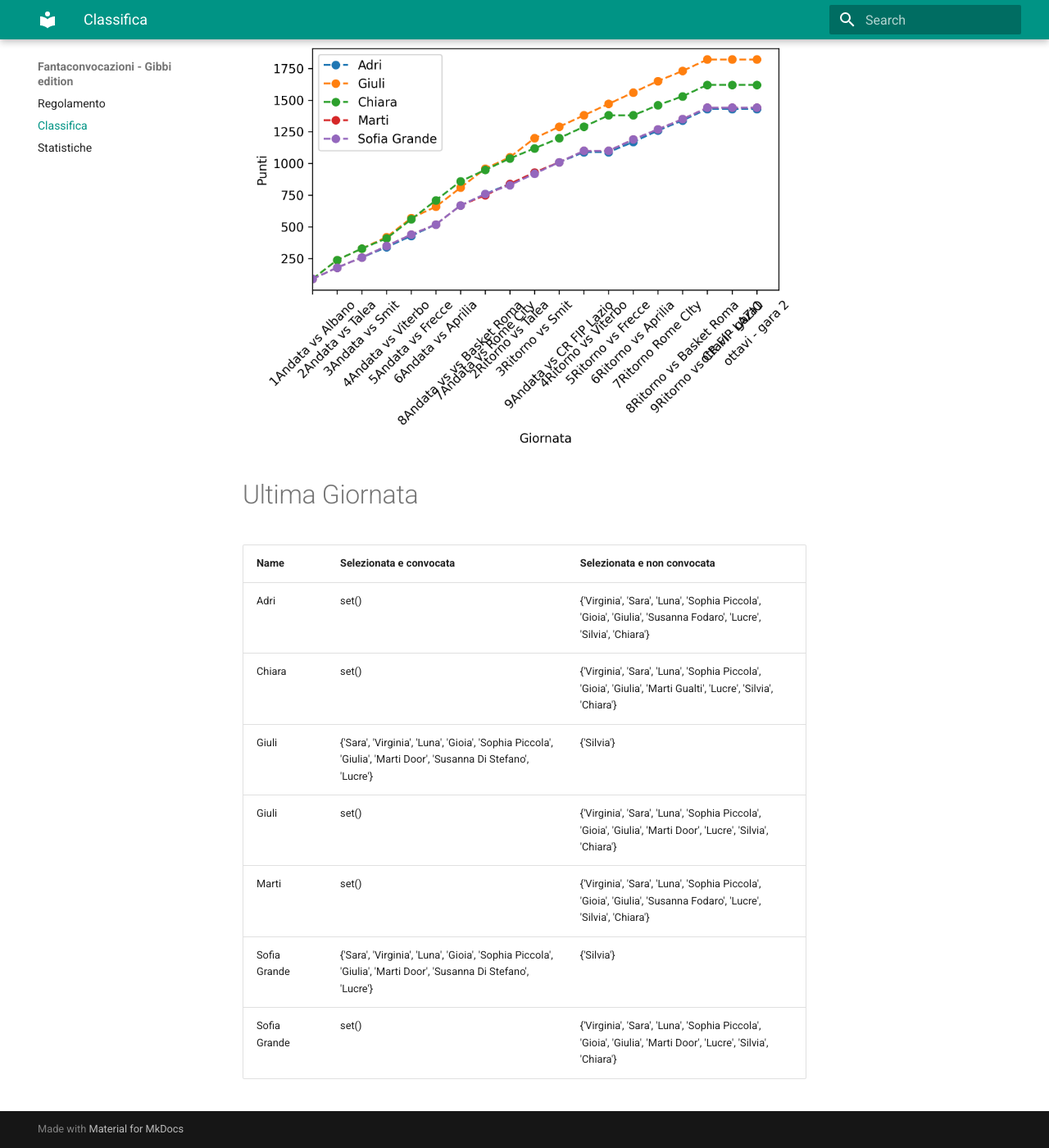
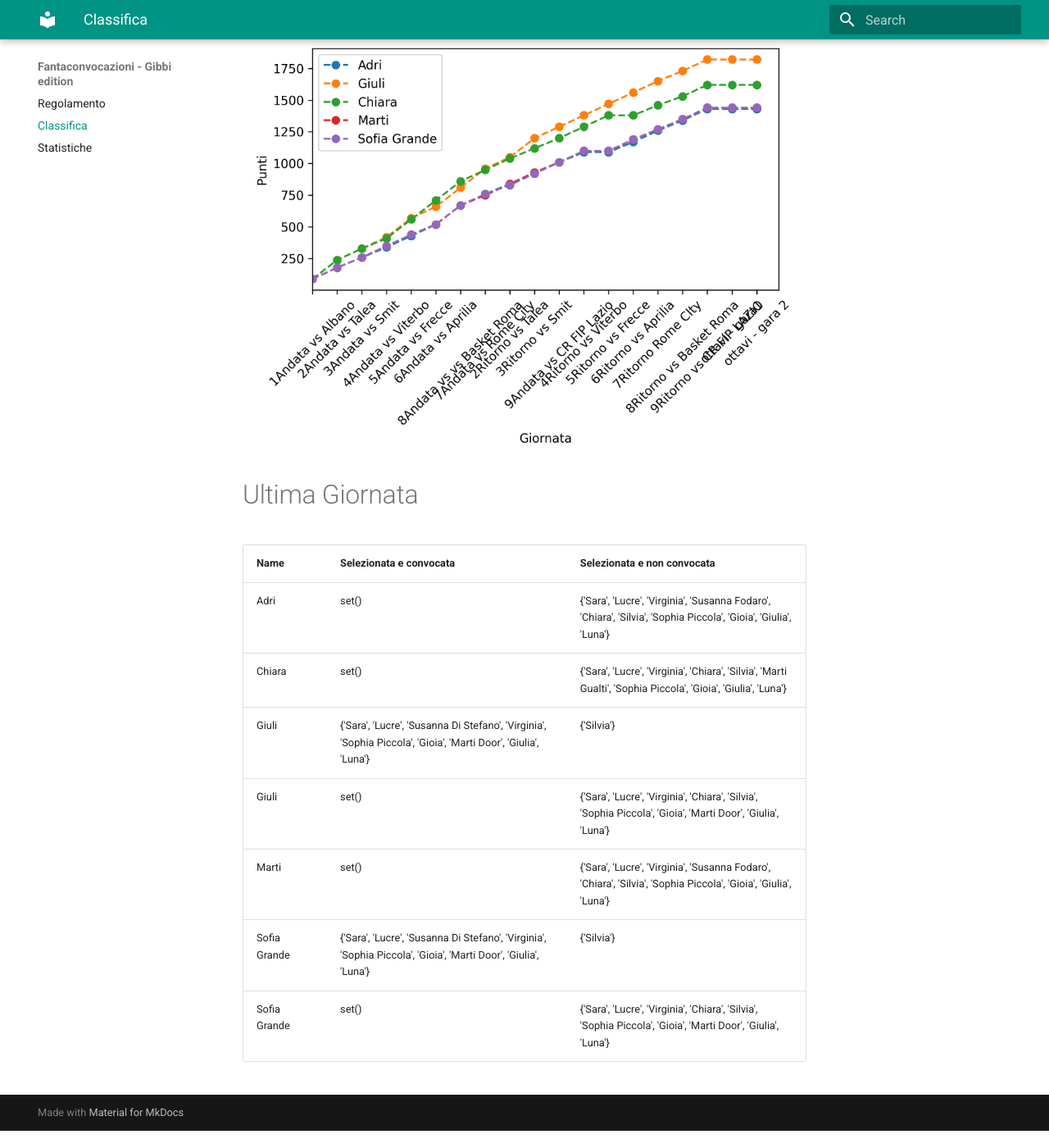
Before and after one commit to martinig94/fantagibbi, an MkDocs documentation site: the page built from docs/Classifica.md, in a window 1280 px wide and 1400 px high, scrolled down 565 px. Shown: the whole window at 82% size. Built offline with MkDocs 1.6.1 and Material for MkDocs 9.7.7, drawn with Linux system fonts in a browser that asks for light colours; after the commit the page ends 1944 px from its top, so only the background shows below that.

Commit message:
Auto-update from main.py

```diff
--- a/docs/Classifica.md
+++ b/docs/Classifica.md
@@ -18,11 +18,11 @@
 <!-- START_TABLE CORRECT -->
 | Name         | Selezionata e convocata                                                                                        | Selezionata e non convocata                                                                                      |
 |:-------------|:---------------------------------------------------------------------------------------------------------------|:-----------------------------------------------------------------------------------------------------------------|
-| Adri         | set()                                                                                                          | {'Virginia', 'Sara', 'Luna', 'Sophia Piccola', 'Gioia', 'Giulia', 'Susanna Fodaro', 'Lucre', 'Silvia', 'Chiara'} |
-| Chiara       | set()                                                                                                          | {'Virginia', 'Sara', 'Luna', 'Sophia Piccola', 'Gioia', 'Giulia', 'Marti Gualti', 'Lucre', 'Silvia', 'Chiara'}   |
-| Giuli        | {'Sara', 'Virginia', 'Luna', 'Gioia', 'Sophia Piccola', 'Giulia', 'Marti Door', 'Susanna Di Stefano', 'Lucre'} | {'Silvia'}                                                                                                       |
-| Giuli        | set()                                                                                                          | {'Virginia', 'Sara', 'Luna', 'Sophia Piccola', 'Gioia', 'Giulia', 'Marti Door', 'Lucre', 'Silvia', 'Chiara'}     |
-| Marti        | set()                                                                                                          | {'Virginia', 'Sara', 'Luna', 'Sophia Piccola', 'Gioia', 'Giulia', 'Susanna Fodaro', 'Lucre', 'Silvia', 'Chiara'} |
-| Sofia Grande | {'Sara', 'Virginia', 'Luna', 'Gioia', 'Sophia Piccola', 'Giulia', 'Marti Door', 'Susanna Di Stefano', 'Lucre'} | {'Silvia'}                                                                                                       |
-| Sofia Grande | set()                                                                                                          | {'Virginia', 'Sara', 'Luna', 'Sophia Piccola', 'Gioia', 'Giulia', 'Marti Door', 'Lucre', 'Silvia', 'Chiara'}     |
+| Adri         | set()                                                                                                          | {'Sara', 'Lucre', 'Virginia', 'Susanna Fodaro', 'Chiara', 'Silvia', 'Sophia Piccola', 'Gioia', 'Giulia', 'Luna'} |
+| Chiara       | set()                                                                                                          | {'Sara', 'Lucre', 'Virginia', 'Chiara', 'Silvia', 'Marti Gualti', 'Sophia Piccola', 'Gioia', 'Giulia', 'Luna'}   |
+| Giuli        | {'Sara', 'Lucre', 'Susanna Di Stefano', 'Virginia', 'Sophia Piccola', 'Gioia', 'Marti Door', 'Giulia', 'Luna'} | {'Silvia'}                                                                                                       |
+| Giuli        | set()                                                                                                          | {'Sara', 'Lucre', 'Virginia', 'Chiara', 'Silvia', 'Sophia Piccola', 'Gioia', 'Marti Door', 'Giulia', 'Luna'}     |
+| Marti        | set()                                                                                                          | {'Sara', 'Lucre', 'Virginia', 'Susanna Fodaro', 'Chiara', 'Silvia', 'Sophia Piccola', 'Gioia', 'Giulia', 'Luna'} |
+| Sofia Grande | {'Sara', 'Lucre', 'Susanna Di Stefano', 'Virginia', 'Sophia Piccola', 'Gioia', 'Marti Door', 'Giulia', 'Luna'} | {'Silvia'}                                                                                                       |
+| Sofia Grande | set()                                                                                                          | {'Sara', 'Lucre', 'Virginia', 'Chiara', 'Silvia', 'Sophia Piccola', 'Gioia', 'Marti Door', 'Giulia', 'Luna'}     |
 <!-- END_TABLE CORRECT -->
```
